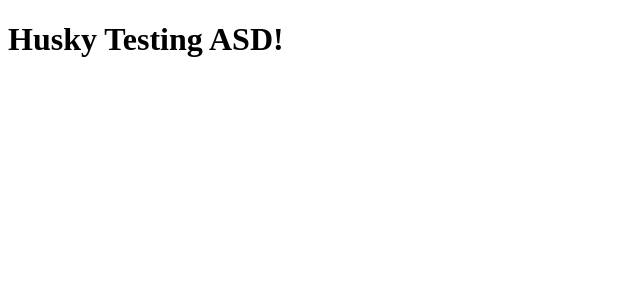
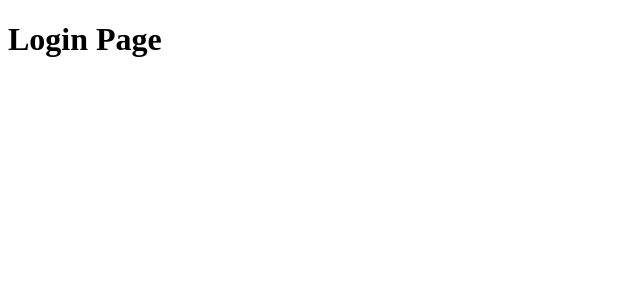
Before and after one commit to PIQON/Netflix, a React (Vite) app: page /login in a window 1280 px wide. Shown: the top 300 px of the page, without its empty margins (0-640 px from the left). Built offline with nearby package versions, Linux system fonts and the light colour scheme.

Commit message:
feat: add react-router config to App component, init pages components

```diff
--- a/src/App.tsx
+++ b/src/App.tsx
@@ -1,3 +1,26 @@
+import { RouterProvider, createBrowserRouter } from 'react-router-dom';
+
+import { Register } from './pages/FormPages/Register/Register';
+import { Login } from './pages/FormPages/Login/Login';
+import { NotFound } from './pages/NotFound/NotFound';
+import { Main } from './pages/Main/Main';
+
+const router = createBrowserRouter([
+  {
+    path: '/',
+    element: <Main />,
+    errorElement: <NotFound />,
+  },
+  {
+    path: '/login',
+    element: <Login />,
+  },
+  {
+    path: '/register',
+    element: <Register />,
+  },
+]);
+
 export const App = () => {
-  return <h1>Husky Testing ASD!</h1>;
+  return <RouterProvider router={router} />;
 };
--- /dev/null
+++ b/src/pages/FormPages/Login/Login.tsx
@@ -0,0 +1,3 @@
+export const Login = () => {
+  return <h1>Login Page</h1>;
+};
--- /dev/null
+++ b/src/pages/FormPages/Register/Register.tsx
@@ -0,0 +1,3 @@
+export const Register = () => {
+  return <h1>Register Page</h1>;
+};
--- /dev/null
+++ b/src/pages/Main/Main.tsx
@@ -0,0 +1,3 @@
+export const Main = () => {
+  return <h1>Main Page</h1>;
+};
--- /dev/null
+++ b/src/pages/NotFound/NotFound.tsx
@@ -0,0 +1,3 @@
+export const NotFound = () => {
+  return <h1>NotFound Page</h1>;
+};
--- a/tsconfig.json
+++ b/tsconfig.json
@@ -16,6 +16,6 @@
     "noEmit": true,
     "jsx": "react-jsx"
   },
-  "include": [".eslintrc.cjs", "src"],
+  "include": [".eslintrc.json", "src"],
   "references": [{ "path": "./tsconfig.node.json" }]
 }
```
Also changed, not shown: package.json (+8 -9 lines), src/main.tsx (+4 -4 lines), .eslintrc.cjs (deleted), .eslintrc.json (added), 1 other file (tests, documents, lock files or other folders).
